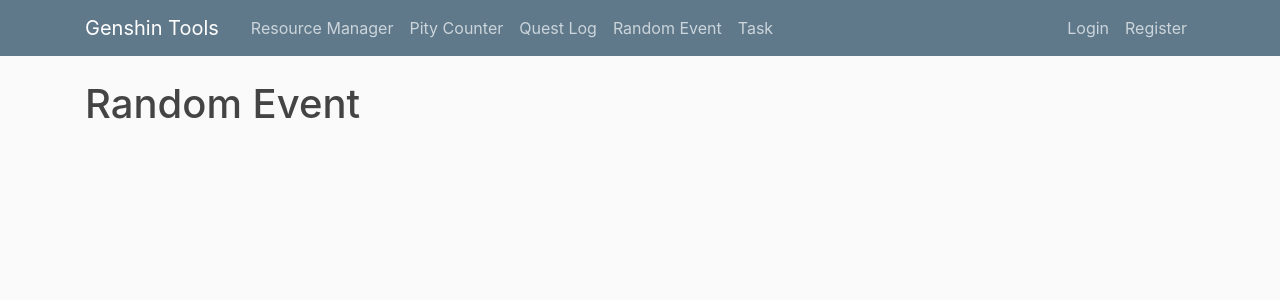
After one commit to Dosx001/Genshin_Tools, a Django app: page /random_event/ in a window 1280 px wide. The commit adds this page. Shown: the top 300 px of the page. Run offline with Django 3.2, Linux system fonts and the light colour scheme; some libraries are stand-ins or nearby versions.

Commit message:
Created random event page

```diff
--- a/Genshin_Tools/settings.py
+++ b/Genshin_Tools/settings.py
@@ -36,6 +36,7 @@ INSTALLED_APPS = [
     'pity_counter.apps.PityCounterConfig',
     'users.apps.UsersConfig',
     'task.apps.TaskConfig',
+    'random_event.apps.RandomEventConfig',
     'crispy_forms',
     'django.contrib.admin',
     'django.contrib.auth',
--- a/Genshin_Tools/urls.py
+++ b/Genshin_Tools/urls.py
@@ -23,7 +23,7 @@ urlpatterns = [
     path('', include('website.urls')),
     path('', include('users.urls')),
     path('', include('pity_counter.urls')),
-    #path('', include('random_event.urls')),
+    path('', include('random_event.urls')),
     path('', include('task.urls')),
 ]
 
--- /dev/null
+++ b/random_event/templates/random_event.html
@@ -0,0 +1,5 @@
+{% extends "website/base.html" %}
+{% load static %}
+{% block content %}
+  <h1>Random Event</h1>
+{% endblock content %}
--- /dev/null
+++ b/random_event/urls.py
@@ -0,0 +1,6 @@
+from django.urls import path
+from .views import *
+
+urlpatterns = [
+    path('random_event/', RandomEventView.as_view(), name='random_event'),
+]
--- a/random_event/views.py
+++ b/random_event/views.py
@@ -1,3 +1,8 @@
 from django.shortcuts import render
+from django.views.generic import View
 
-# Create your views here.
+class RandomEventView(View):
+    def get(self, request):
+        context = {
+        }
+        return render(request, 'random_event.html', context)
--- a/website/templates/website/base.html
+++ b/website/templates/website/base.html
@@ -25,6 +25,7 @@
               <a class="nav-item nav-link" href="#">Resource Manager</a>
               <a class="nav-item nav-link" href="{% url 'pity_counter' %}">Pity Counter</a>
               <a class="nav-item nav-link" href="#">Quest Log</a>
+              <a class="nav-item nav-link" href="{% url 'random_event' %}">Random Event</a>
               <a class="nav-item nav-link" href="{% url 'task' %}">Task</a>
             </div>
             <!-- Navbar Right Side -->
```
Also changed, not shown: db.sqlite3.
